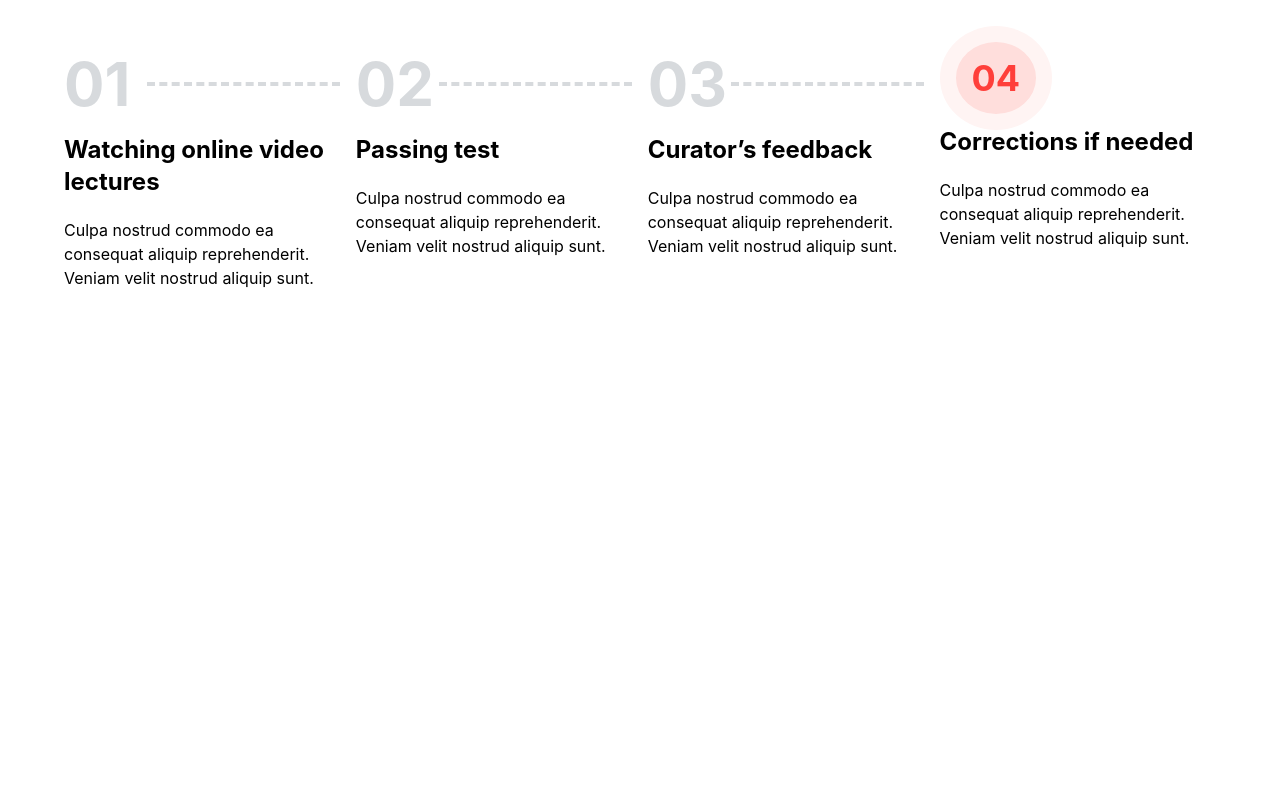
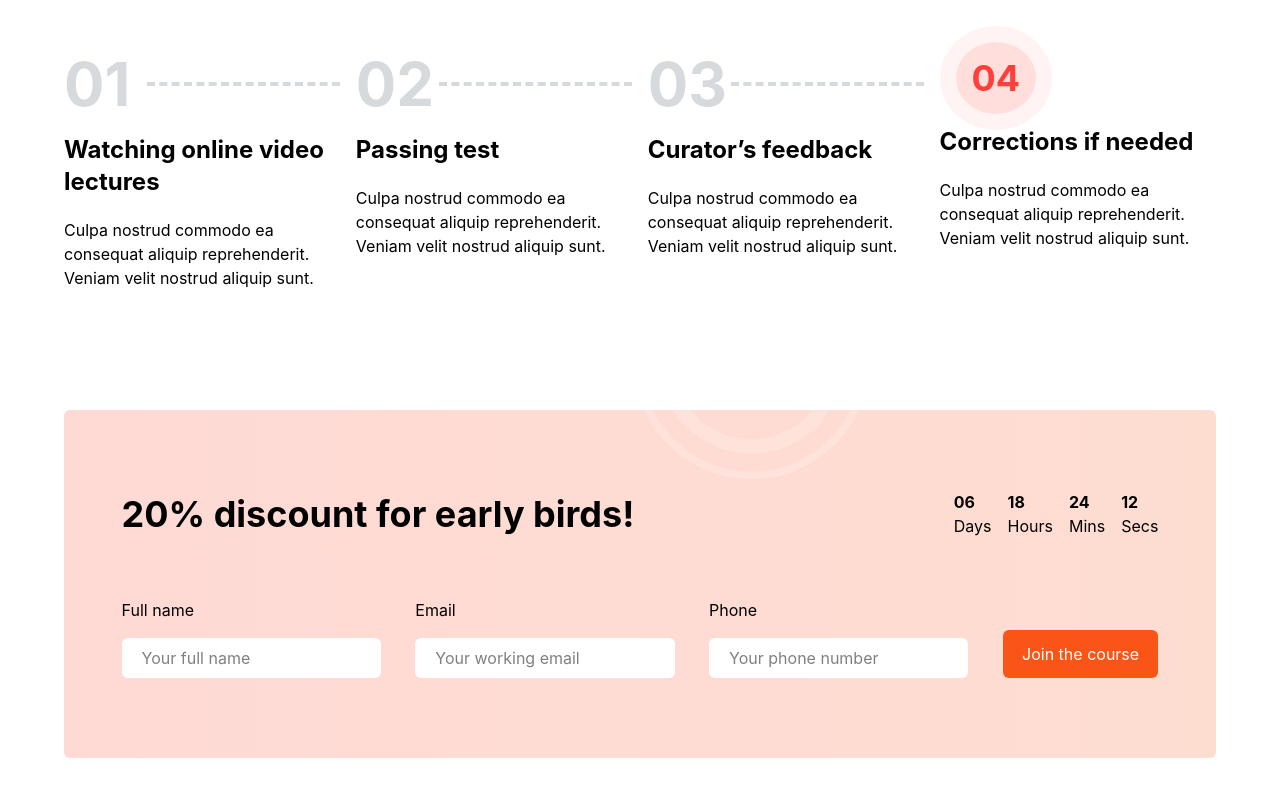
Before and after one commit to usmonnh-hub/CreateX, a website: page page3.html in a window 1280 px wide. Shown: the part 2250-3046 px from the top of the page. Before the commit the page ends 2620 px from the top, so only its background shows below. Drawn offline with nearby package versions, Linux system fonts and the light colour scheme; files that its build step writes are made by us from their sources.

Commit message:
page3 section4

```diff
--- a/page3.html
+++ b/page3.html
@@ -180,5 +180,34 @@
             </div>
         </div>
     </section>
+    <section class="lg:max-w-310 w-[90%] m-auto rounded-md lg:my-30 my-10 bg-linear-to-r from-[#FFDAD5] to-[#FEDDD1] flex items-end justify-around relative">
+        <img class="absolute right-[30%] top-0" src="src/images/a.png" alt="">
+       <div class="w-[90%] m-auto flex flex-col gap-15 lg:py-20 py-10">
+        <div class="w-full flex items-center justify-between">
+            <h1 class="lg:text-4xl font-bold text-2xl">20% discount for early birds!</h1>
+            <div class="lg:flex hidden items-start gap-4">
+                <h1><b>06</b><br>Days</h1>
+                <h1><b>18</b><br>Hours</h1>
+                <h1><b>24</b><br>Mins</h1>
+                <h1><b>12</b><br>Secs</h1>
+            </div>
+        </div>
+        <div class="w-full flex items-end lg:flex-row flex-col gap-y-10  justify-between">
+            <div class="lg:w-[25%] w-full flex flex-col items-start gap-4">
+                <h1>Full name</h1>
+                <input class="outline-none w-full py-2 bg-white pl-5 rounded-md" placeholder="Your full name" type="text">
+            </div>
+            <div class="lg:w-[25%] w-full flex flex-col items-start gap-4">
+                <h1>Email</h1>
+                <input class="outline-none w-full py-2 bg-white pl-5 rounded-md" placeholder="Your working email" type="text">
+            </div>
+            <div class="lg:w-[25%] w-full flex flex-col items-start gap-4">
+                <h1>Phone</h1>
+                <input class="outline-none w-full py-2 bg-white pl-5 rounded-md" placeholder="Your phone number" type="text">
+            </div>
+            <button class="lg:w-[15%] w-full bg-[#FA5517] rounded-md text-white py-3 ">Join the course</button>
+        </div>
+       </div>
+    </section>
 </body>
 </html>
```
Also changed, not shown: src/images/a.png (added).
